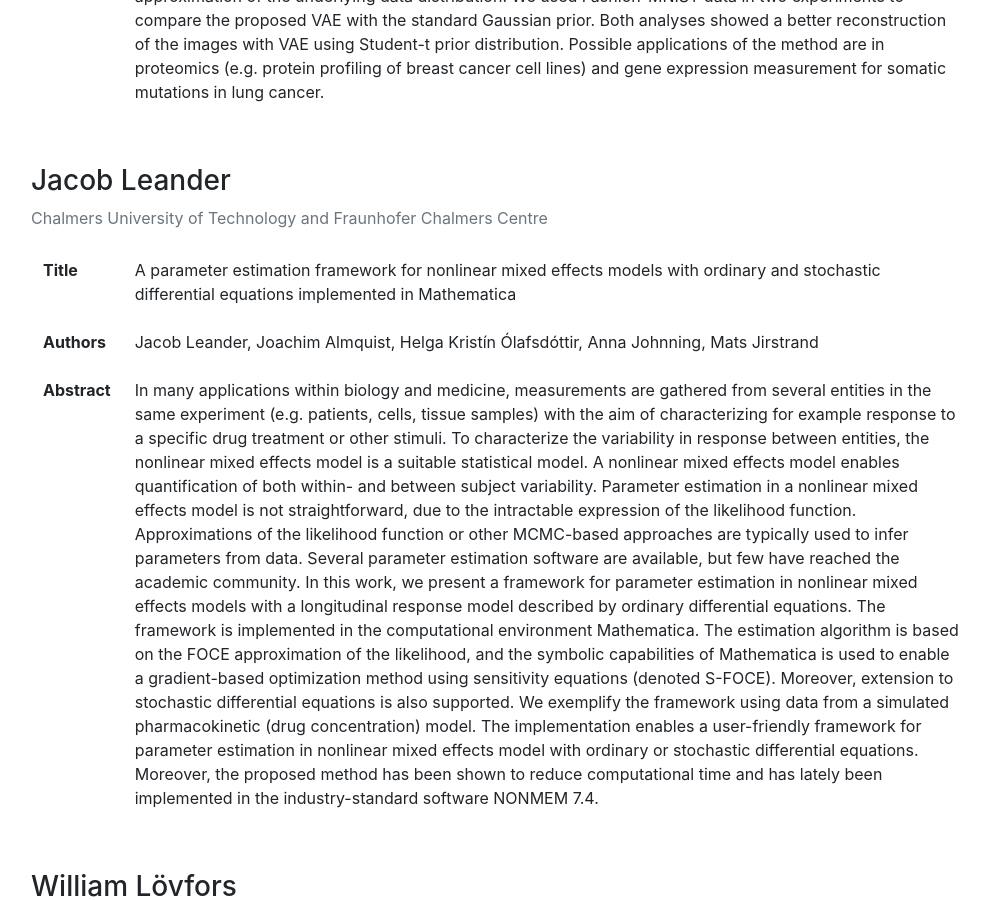
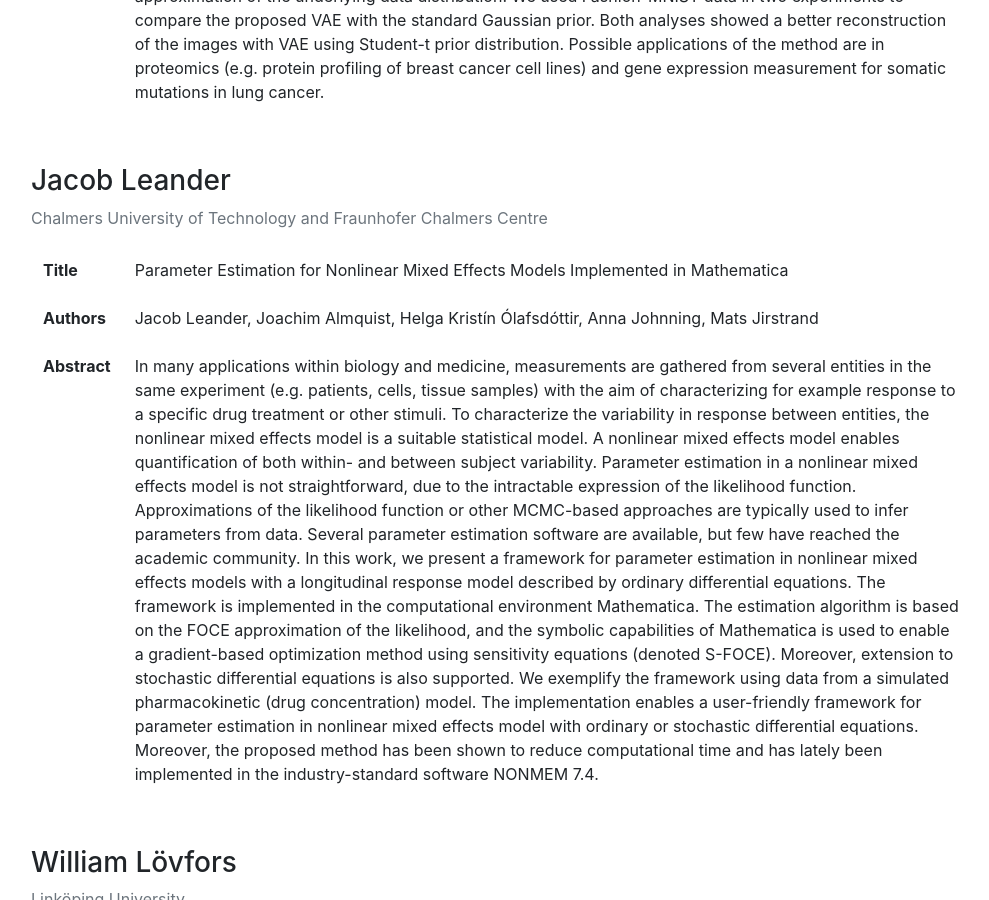
Before and after one commit to mbmworkshop/mbm, a Jekyll site: the page built from index.html, in a window 1280 px wide and 900 px high, scrolled down 13689 px. Shown: the whole window, without its empty margins (139-1128 px from the left). Built offline with Jekyll 4.4.1, drawn with Linux system fonts in a browser that asks for light colours; nearby versions of some CDN libraries.

Commit message:
Changed Jacob Leander's poster's title

```diff
--- a/_includes/speakers.html
+++ b/_includes/speakers.html
@@ -664,7 +664,7 @@
             <tr>
               <th scope="row" style="border: none;">Title</th>
               <td style="border: none;">
-                A parameter estimation framework for nonlinear mixed effects models with ordinary and stochastic differential equations implemented in Mathematica
+                Parameter Estimation for Nonlinear Mixed Effects Models Implemented in Mathematica
               </td>
             </tr>
             <tr>
```
